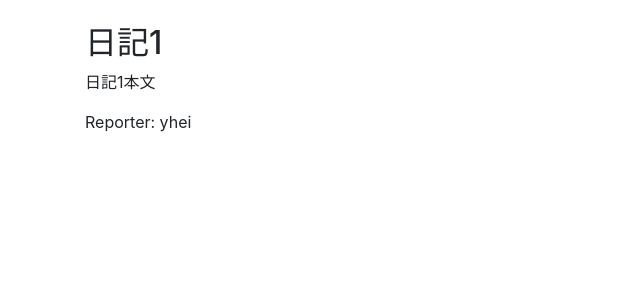
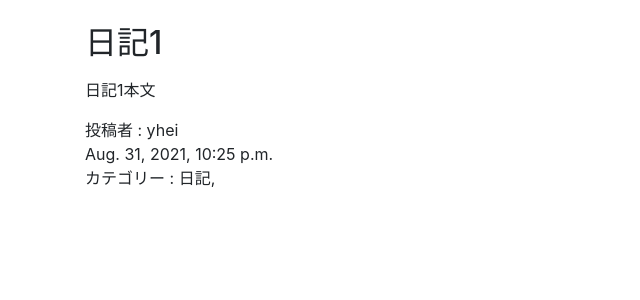
Before and after one commit to yheihei/base_diary, a Django app: page /1/ in a window 1280 px wide. Shown: the part 64-364 px from the top of the page, without its empty margins (0-640 px from the left). Run offline with Django 3.2, Linux system fonts and the light colour scheme; data comes from the database, SQL or seed files in the repository; some libraries are stand-ins or nearby versions.

Commit message:
詳細ページのDOM構造最適化 - DetailViewの使い方をマスターしよう #14

```diff
--- a/diary/templates/diary/post_detail.html
+++ b/diary/templates/diary/post_detail.html
@@ -1,6 +1,16 @@
 {% extends 'diary/base.html' %}
 {% block content %}
-<h2>{{ object.title }}</h1>
-<p>{{ object.body }}</p>
-<p>Reporter: {{ object.user }}</p>
+<article>
+  <h2>{{ object.title }}</h1>
+  <div class="mt-3">{{ object.body |safe }}</div>
+  <div class="mt-3">
+    <div>投稿者 : {{ object.user }}</div>
+    <div>{{ object.updated_at }}</div>
+    <div>カテゴリー :
+      {% for category in object.categories.all %}
+        <span>{{ category }},</span>
+      {% endfor %}
+    </div>
+  </div>
+</article>
 {% endblock %}
```
